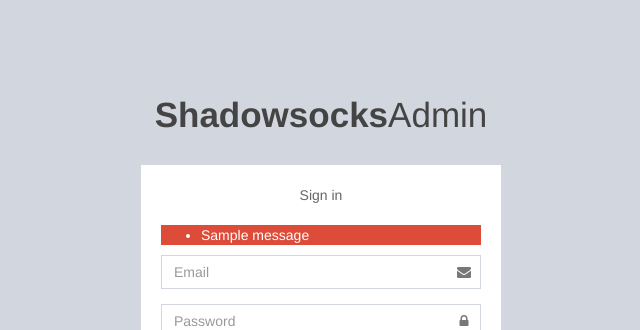
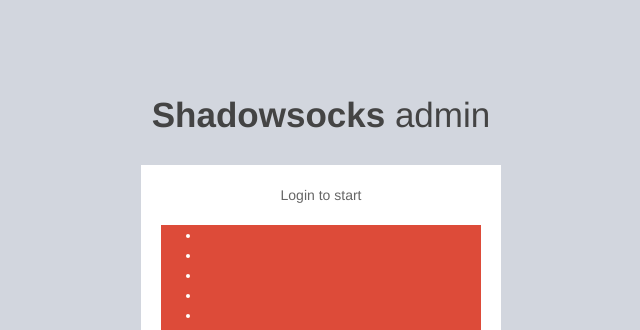
Before and after one commit to arrti/shadowsocks-admin, a Flask app: page / in a window 1280 px wide. Shown: the top 330 px of the page, without its empty margins (319-959 px from the left). Run offline with Flask 2, Linux system fonts and the light colour scheme; tables that the repository leaves empty hold one stand-in row (values such as "Sample post"); one stand-in notice (Sample message) is shown; some libraries are stand-ins or nearby versions; some web fonts are replaced.

Commit message:
add login validate and show login failed info

```diff
--- a/ss_admin/templates/login.html
+++ b/ss_admin/templates/login.html
@@ -12,8 +12,6 @@
     <link rel="stylesheet" href="https://maxcdn.bootstrapcdn.com/font-awesome/4.4.0/css/font-awesome.min.css">
     <!-- Theme style -->
     <link rel="stylesheet" href="/static/plugins/adminlte/css/AdminLTE.min.css">
-    <!-- iCheck -->
-    <link rel="stylesheet" href="/static/plugins/icheck/skins/square/blue.css ">
 
     <!-- HTML5 Shim and Respond.js IE8 support of HTML5 elements and media queries -->
     <!-- WARNING: Respond.js doesn't work if you view the page via file:// -->
@@ -25,17 +23,19 @@
   <body class="hold-transition login-page">
     <div class="login-box">
       <div class="login-logo">
-        <a href="/login"><b>Shadowsocks</b>Admin</a>
+        <a href="/login"><b>Shadowsocks</b> admin</a>
       </div><!-- /.login-logo -->
       <div class="login-box-body">
-        <p class="login-box-msg">Sign in</p>
+        <p class="login-box-msg">Login to start</p>
         <form action="" method="post">
           {{ form.hidden_tag() }}
-          {% with errors = get_flashed_messages() %}
+          {% with errors = get_flashed_messages(category_filter=["error"]) %}
           {% if errors %}
             <ul class="alert-error">
                 {% for error in errors %}
-                    <li>{{ error }}</li>
+                  {% for e in error %}
+                    <li>{{ ','.join(error[e]) }}</li>
+                  {% endfor %}
                 {% endfor %}
             </ul>
           {% endif %}
@@ -53,20 +53,15 @@
             <a href="javascript:;" id="v_code">
               Can't see? Click here to refresh
             </a>
-            <input type="text" class="form-control" placeholder="Verification code">
+            <input type="text" name="vcode" class="form-control" placeholder="Verification code">
           </div>
           <div class="row">
             <div class="col-xs-8">
-              <div class="checkbox icheck">
-                <label>
-                  <input type="checkbox"> Remember Me
-                </label>
-              </div>
             </div><!-- /.col -->
             <div class="col-xs-4">
-              <button type="submit" class="btn btn-primary btn-block btn-flat">Sign In</button>
+              <button type="submit" class="btn btn-primary btn-block btn-flat">Login</button>
             </div><!-- /.col -->
-          </div>
+          </div><!-- /.row -->
         </form>
 
       </div><!-- /.login-box-body -->
@@ -76,15 +71,8 @@
     <script src="/static/plugins/jQuery/jQuery-2.1.4.min.js"></script>
     <!-- Bootstrap 3.3.5 -->
     <script src="/static/plugins/bootstrap/js/bootstrap.min.js"></script>
-    <!-- iCheck -->
-    <script src="/static/plugins/icheck/icheck.min.js"></script>
     <script>
-      $(function () {
-        $('input').iCheck({
-          checkboxClass: 'icheckbox_square-blue',
-          radioClass: 'iradio_square-blue',
-          increaseArea: '20%' // optional
-        });
+      $(document).ready(function() {
         $('#v_code').click(function () {
           var src = $('img').attr('src').split('?')[0];
           $.get(src,'',function (img) {
--- a/ss_admin/views/login.py
+++ b/ss_admin/views/login.py
@@ -26,13 +26,23 @@ def login():
     elif request.method == 'POST':
         form = admin.login()
         if form.validate_on_submit():
-            user = Admin.query.filter_by(password=form.password.data).first()
-            if user:
-                login_user(user, remember=False)
-                return redirect(request.args.get('next') or url_for('index'))
+            if form.vcode.data != session['verification_code']:
+                flash({u'invalid_v_code': ['verification code not correct']}, 'error')
+                return redirect('login')
+        else:
+            flash(form.errors, 'error')
+            return redirect('login')
 
-        flash(u'email or password not correct', 'error')
-        return redirect('login')
+        secure_password = hashlib.sha1(form.email.data + form.password.data).hexdigest()
+        secure_password_md5 = hashlib.md5(secure_password).hexdigest()
+        user = Admin.query.filter(Admin.email == form.email.data).\
+                           filter(Admin.password == secure_password_md5).first()
+        if user is None:
+            flash({u'user_not_exists': [u'user not exists']}, 'error')
+            return redirect('login')
+
+        login_user(user, remember=False)
+        return redirect(request.args.get('next') or url_for('index'))
 
 @app.route('/v_code')
 def code():
@@ -57,7 +67,7 @@ def index():
 
 @login_manager.user_loader
 def load_user(id):
-    return Admin.query.get(int(id))
+    return Admin.query.get(id)
 
 @app.before_request
 def before_request():
```
